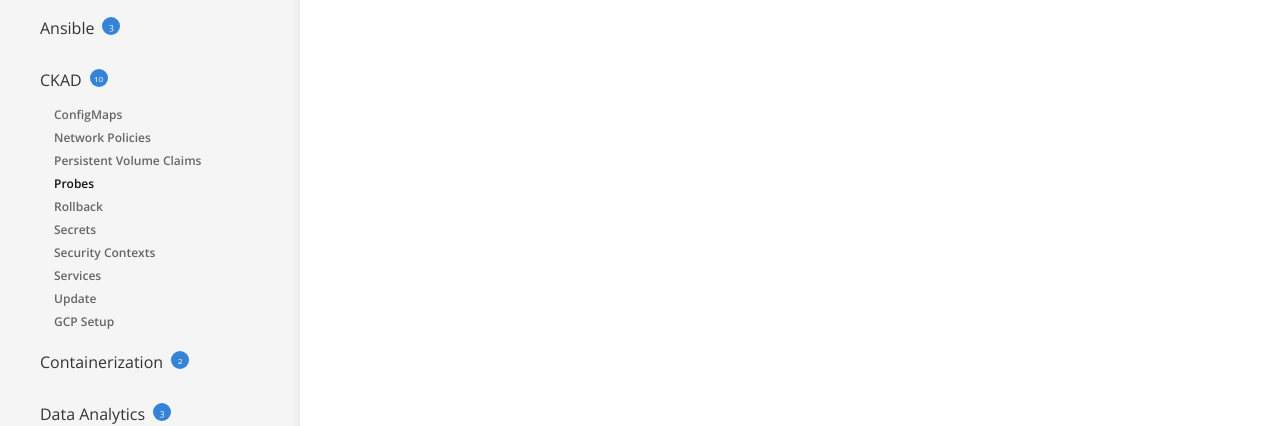
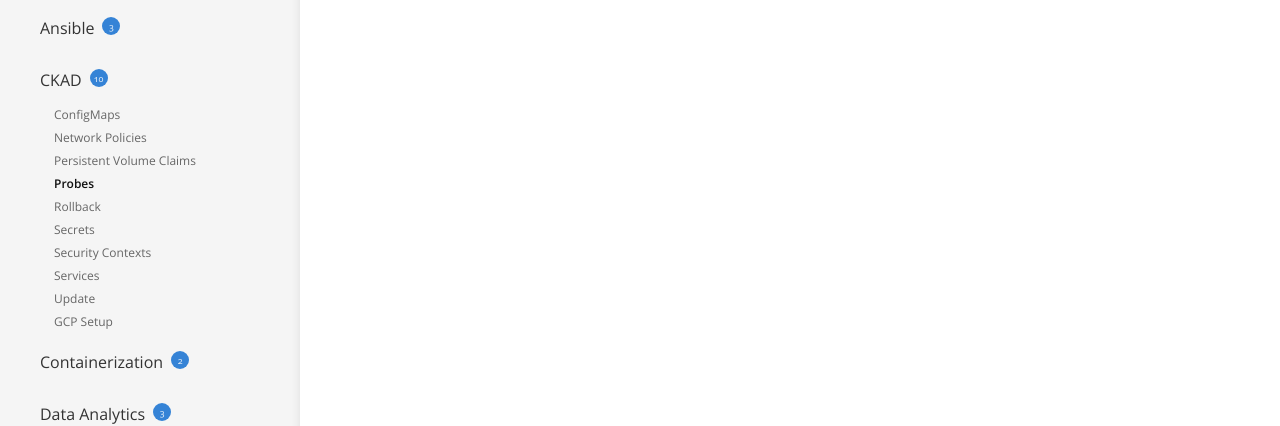
Before and after one commit to TABurrows/taburrows.github.io, a Jekyll site: the page built from _docs/ckad/Probes.md, in a window 1280 px wide. Shown: the part 373-799 px from the top of the page. Built offline with Jekyll 4.4.1, drawn with Linux system fonts in a browser that asks for light colours.

Commit message:
Updated layout.scss

```diff
--- a/_sass/_layout.scss
+++ b/_sass/_layout.scss
@@ -259,7 +259,7 @@ nav > ul {
 
 	nav:not(.full-navigation) &.current > ul {
 		display: block;
-		font-weight: 600;
+		// font-weight: 600;
 	}
 
 	> a {
@@ -274,6 +274,7 @@ nav > ul {
 	> a:active,
 	> a:hover {
 		color: #111;
+		font-weight: 600;
 	}
 
 	&.top-level > a {
```
